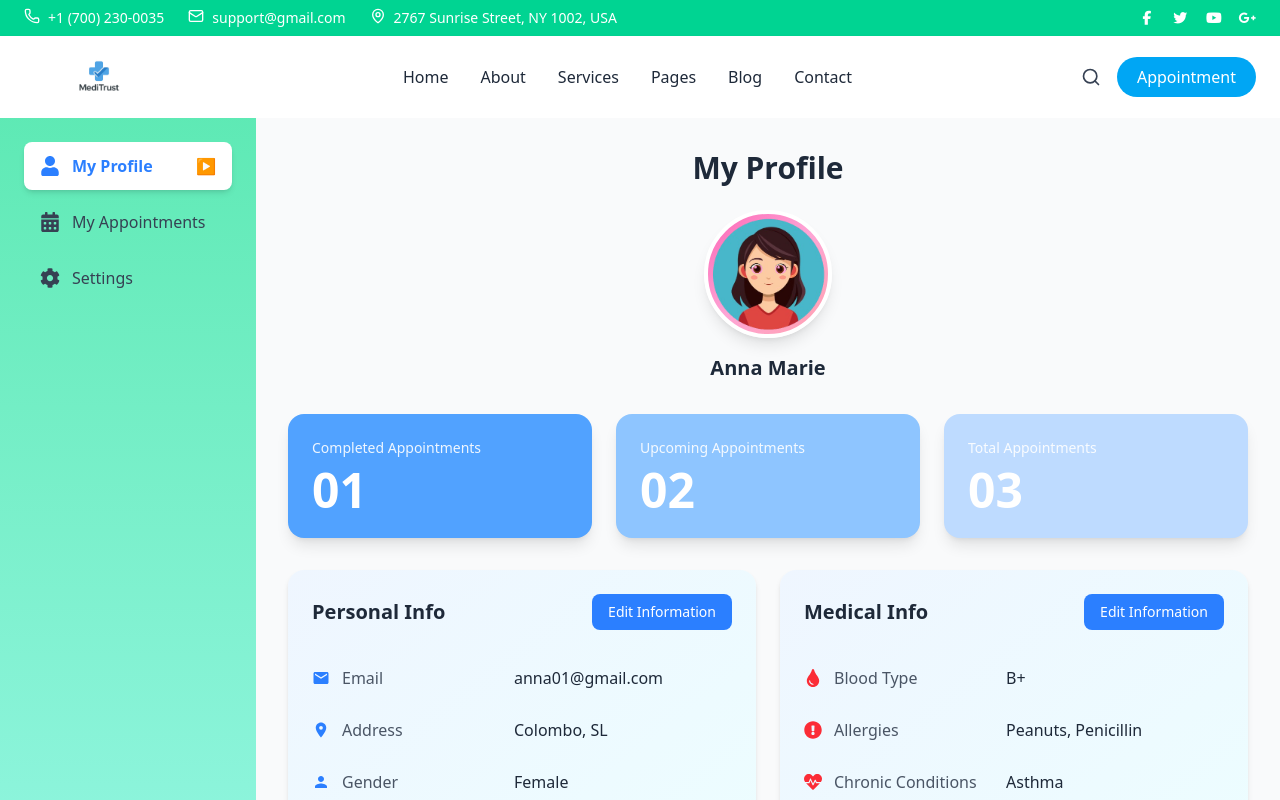
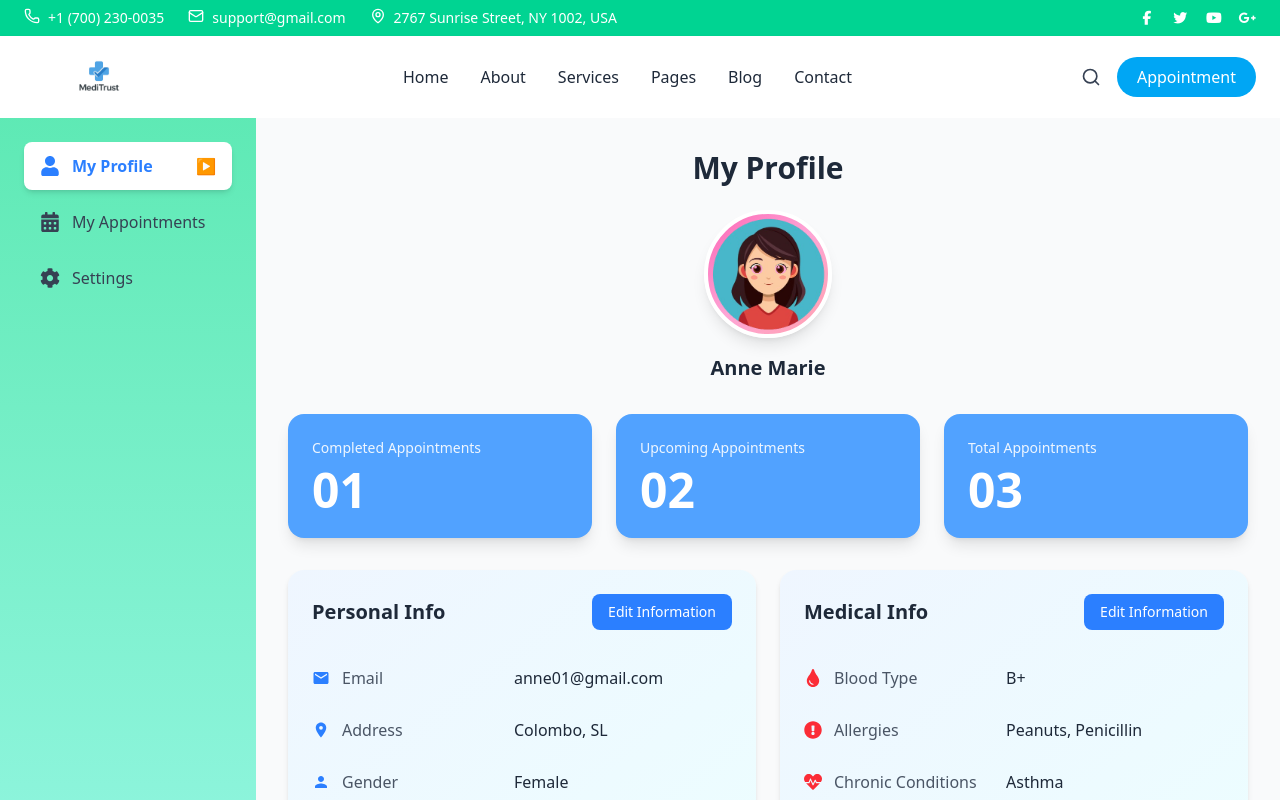
Before and after one commit to Tirasha/clinic-appointment-frontend, a React (Vite) app in the folder Frontend/: page /PatientProfile in a window 1280 px wide. Shown: the top 800 px of the page. Built offline with nearby package versions, Linux system fonts and the light colour scheme.

Commit message:
Update appointment summary cards

```diff
--- a/Frontend/src/components/profile/AppointmentSummaryCard.jsx
+++ b/Frontend/src/components/profile/AppointmentSummaryCard.jsx
@@ -1,8 +1,8 @@
 const AppointmentSummaryCard = ({ title, count, color = 'blue' }) => {
   const colorClasses = {
     blue: 'bg-blue-400',
-    lightblue: 'bg-blue-300',
-    skyblue: 'bg-blue-200'
+    lightblue: 'bg-blue-400',
+    skyblue: 'bg-blue-400'
   };
 
   return (
--- a/Frontend/src/pages/PatientProfile.jsx
+++ b/Frontend/src/pages/PatientProfile.jsx
@@ -10,7 +10,7 @@ const PatientProfile = () => {
 
   // Mock data - Replace with API call later
   const [personalInfo, setPersonalInfo] = useState({
-    email: 'anna01@gmail.com',
+    email: 'anne01@gmail.com',
     address: 'Colombo, SL',
     gender: 'Female',
     dob: '01.01.2000',
@@ -52,7 +52,7 @@ const PatientProfile = () => {
       <div className="flex-1 p-8 overflow-y-auto">
         <div className="max-w-5xl mx-auto">
           {/* Profile Header */}
-          <ProfileHeader name="Anna Marie" avatarUrl="" />
+          <ProfileHeader name="Anne Marie" avatarUrl="" />
 
           {/* Appointment Summary Cards */}
           <div className="grid grid-cols-1 md:grid-cols-3 gap-6 mb-8">
```
